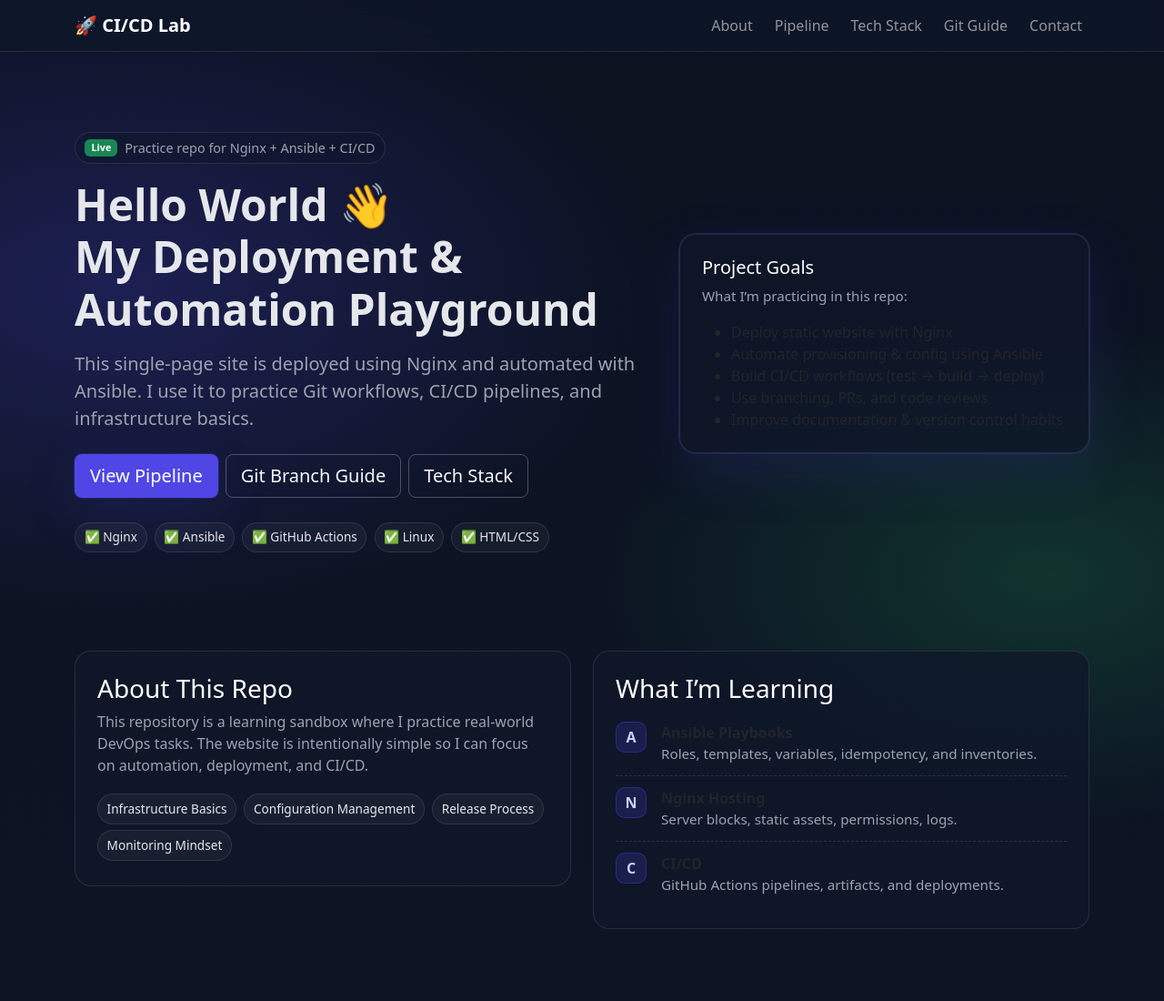
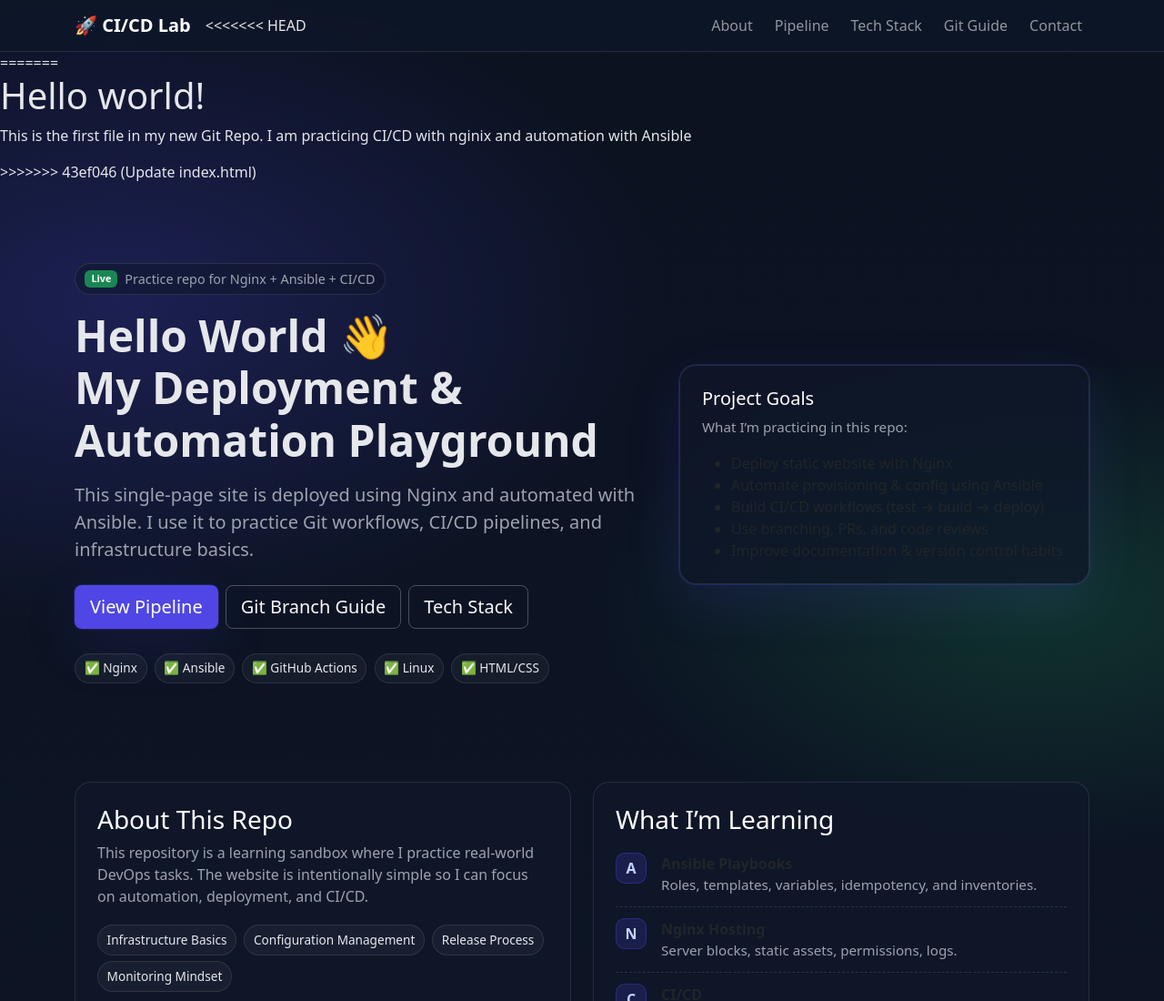
Before and after one commit to chandraraeddy0910/git_localhost, a plain HTML site: page index.html in a window 1280 px wide. Shown: the top 1100 px of the page at 91% size. Drawn offline with nearby package versions, Linux system fonts and the light colour scheme.

Commit message:
Update index.html
just small changes

```diff
--- a/index.html
+++ b/index.html
@@ -124,6 +124,7 @@
         <span class="navbar-toggler-icon"></span>
       </button>
 
+<<<<<<< HEAD
       <div class="collapse navbar-collapse" id="nav">
         <ul class="navbar-nav ms-auto gap-lg-2">
           <li class="nav-item"><a class="nav-link" href="#about">About</a></li>
@@ -135,6 +136,10 @@
       </div>
     </div>
   </nav>
+=======
+<h1>Hello world!</h1>
+<p>This is the first file in my new Git Repo. I am practicing CI/CD with nginix and automation with Ansible</p >
+>>>>>>> 43ef046 (Update index.html)
 
   <!-- HERO -->
   <header id="top" class="hero">
```
